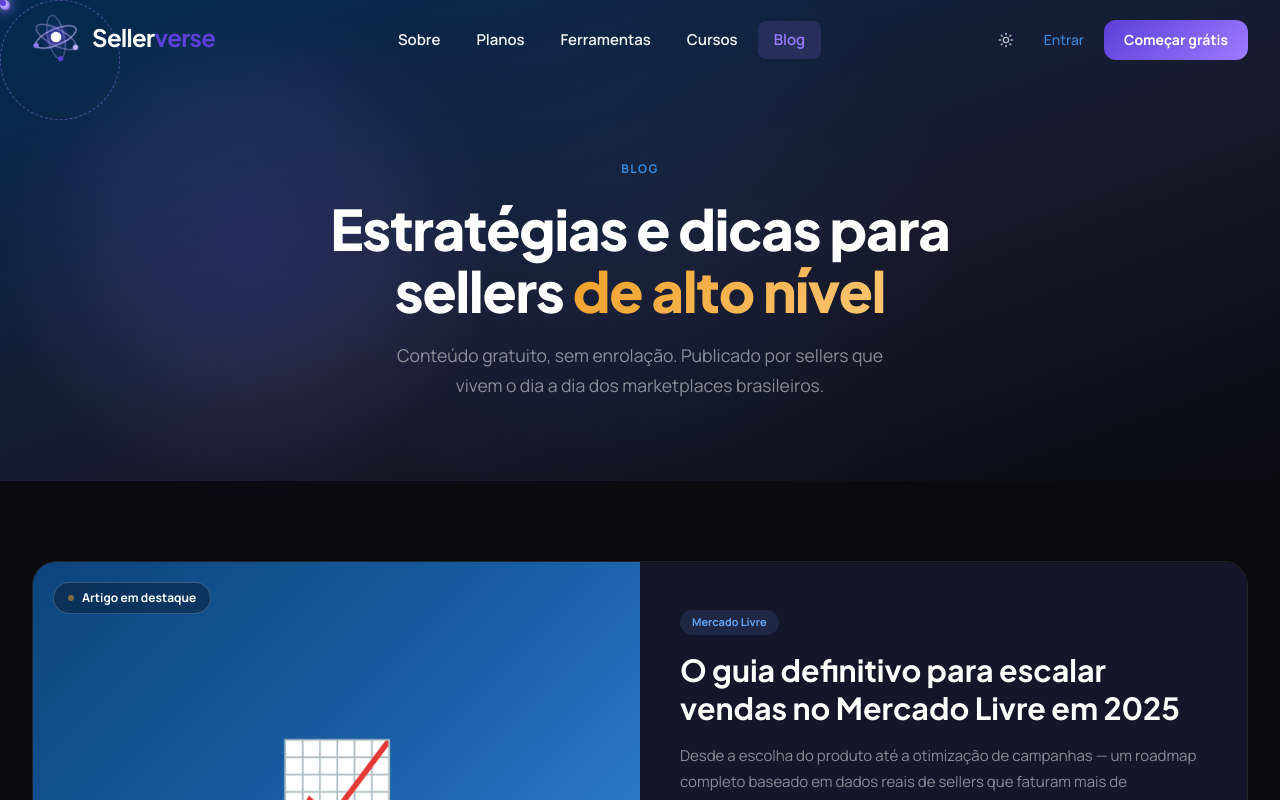
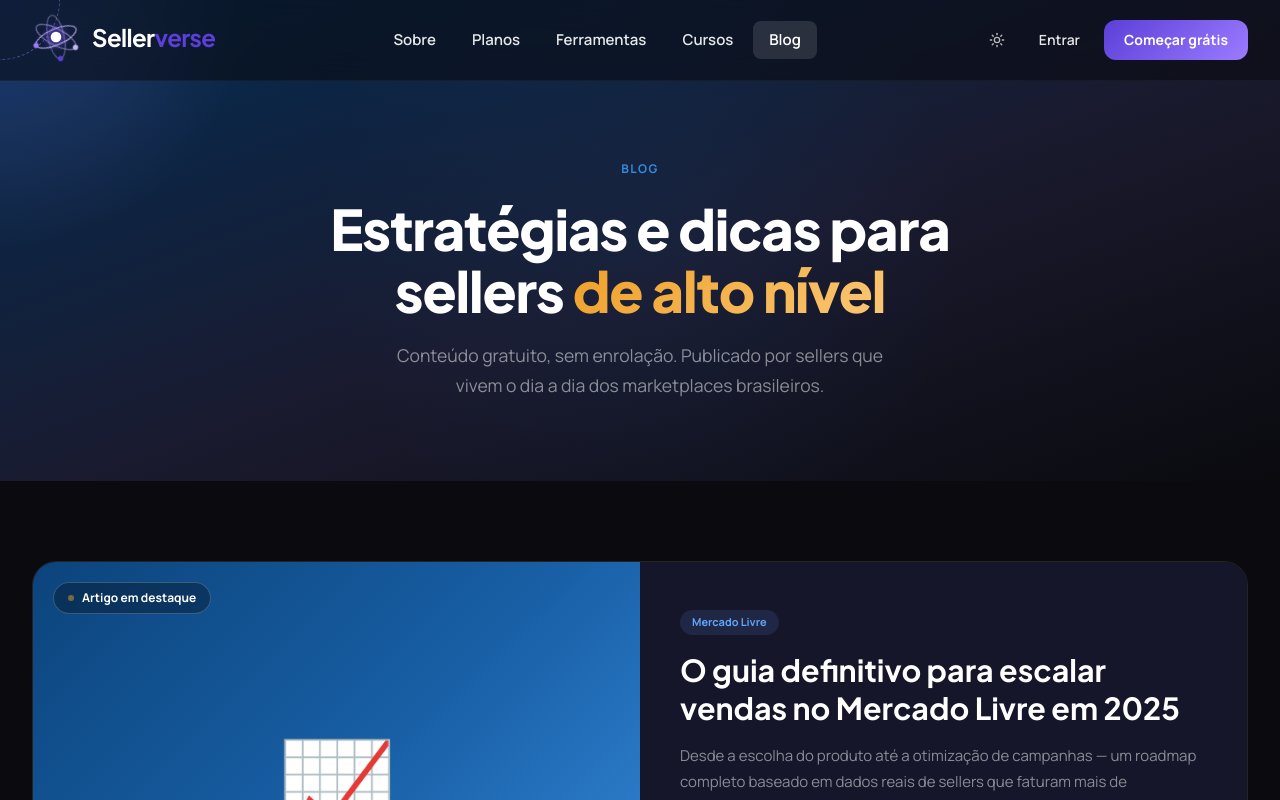
Before and after one commit to enzot-byte/orbit-commerce, a Next.js app: page /blog in a window 1280 px wide. Both pictures are taken after a click on the button "Ativar modo escuro". Shown: the top 800 px of the page. Built offline with nearby package versions, Linux system fonts and the light colour scheme.

Commit message:
fix: cursor orbit mounts via refs (no setState race), theme-aware navbar chrome

```diff
--- a/components/layout/Navbar.tsx
+++ b/components/layout/Navbar.tsx
@@ -173,6 +173,7 @@
   const [scrolled, setScrolled] = useState(false);
   const [drawerOpen, setDrawerOpen] = useState(false);
   const pathname = usePathname();
+  const { theme } = useTheme();
 
   useEffect(() => {
     const handler = () => setScrolled(window.scrollY > 16);
@@ -183,29 +184,43 @@
 
   const closeDrawer = useCallback(() => setDrawerOpen(false), []);
 
-  // Transparent on dark hero pages (home), solid on others
-  const isHome = pathname === "/";
-  const bgScrolled = isHome
-    ? "rgba(10,10,15,0.85)"
-    : "rgba(255,255,255,0.92)";
-  const bgDefault = isHome ? "rgba(0,0,0,0)" : "rgba(255,255,255,0)";
-  const linkColor = isHome
-    ? "text-white hover:text-white"
-    : "text-gray-800 hover:text-gray-900 dark:text-white/95 dark:hover:text-white";
+  // ── Automatic theme-aware chrome ────────────────────────────────────────
+  // Rule: the navbar ALWAYS has a soft backdrop so text is legible over any
+  // page background (dark hero, white panels, half-and-half layouts).
+  // It just gets slightly more opaque once the user scrolls. Color follows
+  // the active theme, not the pathname — this avoids the "invisible header"
+  // flash during dark/light transitions.
+  const isDark = theme === "dark";
+  const bgColor = isDark
+    ? scrolled
+      ? "rgba(10,10,15,0.88)"
+      : "rgba(10,10,15,0.55)"
+    : scrolled
+    ? "rgba(255,255,255,0.92)"
+    : "rgba(255,255,255,0.7)";
+
+  const borderColor = isDark
+    ? scrolled
+      ? "rgba(255,255,255,0.08)"
+      : "rgba(255,255,255,0.04)"
+    : scrolled
+    ? "rgba(15,23,42,0.08)"
+    : "rgba(15,23,42,0.04)";
+
+  const linkColor = isDark
+    ? "text-white/90 hover:text-white"
+    : "text-gray-800 hover:text-gray-950";
 
   return (
     <>
       <motion.header
         className="fixed top-0 left-0 right-0 z-30"
-        animate={{ backdropFilter: scrolled ? "blur(16px)" : "blur(0px)" }}
         style={{
-          backgroundColor: scrolled ? bgScrolled : bgDefault,
-          borderBottom: scrolled
-            ? isHome
-              ? "1px solid rgba(255,255,255,0.08)"
-              : "1px solid rgba(0,0,0,0.07)"
-            : "1px solid transparent",
-          transition: "background-color 0.3s, border-color 0.3s",
+          backgroundColor: bgColor,
+          borderBottom: `1px solid ${borderColor}`,
+          backdropFilter: "blur(14px)",
+          WebkitBackdropFilter: "blur(14px)",
+          transition: "background-color 0.35s ease, border-color 0.35s ease",
         }}
       >
         <div className="container-orbit">
@@ -226,9 +241,9 @@
                     className={cn(
                       "relative px-4 py-2 rounded-lg text-[15px] font-semibold transition-colors",
                       isActive
-                        ? isHome
+                        ? isDark
                           ? "text-white"
-                          : "text-[#5B3FD8] dark:text-[#9B7BFF]"
+                          : "text-[#5B3FD8]"
                         : linkColor
                     )}
                   >
@@ -238,7 +253,7 @@
                         layoutId="nav-active-pill"
                         className={cn(
                           "absolute inset-0 rounded-lg -z-10",
-                          isHome ? "bg-white/15" : "bg-[#5B3FD8]/10 dark:bg-[#9B7BFF]/15"
+                          isDark ? "bg-white/12" : "bg-[#5B3FD8]/12"
                         )}
                         transition={{ type: "spring", stiffness: 400, damping: 35 }}
                       />
@@ -254,10 +269,10 @@
               <Link
                 href="/login"
                 className={cn(
-                  "inline-flex items-center h-8 px-3 rounded-lg text-sm font-medium transition-colors",
-                  isHome
-                    ? "text-white/80 hover:text-white hover:bg-white/10"
-                    : "text-orbit-600 hover:bg-orbit-50 dark:text-orbit-400 dark:hover:bg-orbit-900/30"
+                  "inline-flex items-center h-9 px-4 rounded-lg text-sm font-semibold transition-colors",
+                  isDark
+                    ? "text-white/90 hover:text-white hover:bg-white/10"
+                    : "text-[#5B3FD8] hover:bg-[#5B3FD8]/10"
                 )}
               >
                 Entrar
@@ -278,10 +293,10 @@
               type="button"
               className={cn(
                 "md:hidden flex items-center justify-center w-9 h-9 rounded-xl transition-colors",
-                isHome
-                  ? "text-white/80 hover:text-white hover:bg-white/10"
-                  : "text-gray-700 dark:text-white/80 hover:bg-gray-100 dark:hover:bg-white/10",
-                "focus:outline-none focus-visible:ring-2 focus-visible:ring-orbit-400"
+                isDark
+                  ? "text-white/90 hover:text-white hover:bg-white/10"
+                  : "text-gray-800 hover:bg-gray-100",
+                "focus:outline-none focus-visible:ring-2 focus-visible:ring-[#5B3FD8]"
               )}
               onClick={() => setDrawerOpen(true)}
               aria-label="Abrir menu de navegação"
--- a/components/shared/CustomCursor.tsx
+++ b/components/shared/CustomCursor.tsx
@@ -1,23 +1,30 @@
 "use client";
 
-import { useEffect, useState } from "react";
+import { useEffect, useRef } from "react";
 
 /**
- * Cursor orbit — a soft radial glow following the pointer, with two small
- * satellites orbiting around it. Everything is driven by a single rAF loop
- * and direct style.transform updates (no React re-renders, no framer-motion).
+ * Cursor orbit — a dashed ring and 3 satellites orbiting the pointer,
+ * locked 1:1 to the mouse position (zero delay). Driven by a single rAF
+ * loop writing directly to element refs, no React state, no re-renders.
  *
- * Perf rules:
- * - Single rAF loop — one loop handles mouse + orbit time
- * - GPU transforms only (translate3d + rotate)
- * - pointer-events: none — never blocks clicks
- * - Auto-disabled on touch / coarse pointer / reduced-motion
+ * IMPORTANT implementation note:
+ *   Previously we gated mounting behind `useState(enabled)`. That introduced
+ *   a race: the effect ran once before the DOM nodes existed, found them
+ *   `null`, and bailed out — leaving a stale ring in the top-left corner.
+ *   Now elements are ALWAYS mounted via refs, and the effect just attaches
+ *   the rAF loop.
  */
 export default function CustomCursor() {
-  const [enabled, setEnabled] = useState(false);
+  const rootRef = useRef<HTMLDivElement>(null);
+  const glowRef = useRef<HTMLDivElement>(null);
+  const ringRef = useRef<HTMLDivElement>(null);
+  const sat1Ref = useRef<HTMLDivElement>(null);
+  const sat2Ref = useRef<HTMLDivElement>(null);
+  const sat3Ref = useRef<HTMLDivElement>(null);
 
   useEffect(() => {
     if (typeof window === "undefined") return;
+
     const isTouch =
       "ontouchstart" in window ||
       navigator.maxTouchPoints > 0 ||
@@ -25,40 +32,45 @@
     const reduced = window.matchMedia("(prefers-reduced-motion: reduce)").matches;
     if (isTouch || reduced) return;
 
-    setEnabled(true);
+    const root = rootRef.current;
+    const glow = glowRef.current;
+    const ring = ringRef.current;
+    const sat1 = sat1Ref.current;
+    const sat2 = sat2Ref.current;
+    const sat3 = sat3Ref.current;
+    if (!root || !glow || !ring || !sat1 || !sat2 || !sat3) return;
 
-    const glow = document.getElementById("cursor-glow");
-    const ring = document.getElementById("cursor-ring");
-    const sat1 = document.getElementById("cursor-sat-1");
-    const sat2 = document.getElementById("cursor-sat-2");
-    const sat3 = document.getElementById("cursor-sat-3");
-    if (!glow || !ring || !sat1 || !sat2 || !sat3) return;
+    // Reveal — elements are hidden until the pointer actually moves so
+    // we don't flash anything at (0,0) on initial paint.
+    let revealed = false;
 
-    let targetX = window.innerWidth / 2;
-    let targetY = window.innerHeight / 2;
-    let x = targetX;
-    let y = targetY;
+    let mx = -9999;
+    let my = -9999;
     let raf = 0;
     const start = performance.now();
 
     const onMove = (e: MouseEvent) => {
-      targetX = e.clientX;
-      targetY = e.clientY;
+      mx = e.clientX;
+      my = e.clientY;
+      if (!revealed) {
+        revealed = true;
+        root.style.opacity = "1";
+      }
     };
 
     const loop = (t: number) => {
-      // Buttery lerp follow
-      x += (targetX - x) * 0.2;
-      y += (targetY - y) * 0.2;
+      // 1:1 follow — zero delay
+      const x = mx;
+      const y = my;
 
-      // Soft halo (offset by half its size: 250)
+      // Soft halo (offset by half its 500px box)
       glow.style.transform = `translate3d(${x - 250}px, ${y - 250}px, 0)`;
-      // Thin orbit ring centered on cursor — 60px radius
+      // Dashed orbit ring centered on cursor (120px box, radius 60)
       ring.style.transform = `translate3d(${x - 60}px, ${y - 60}px, 0) rotate(${t * 0.06}deg)`;
 
-      // Three satellites orbiting at different speeds
+      // Three satellites at different speeds + phase offsets
       const elapsed = (t - start) / 1000;
-      const R = 60;
+      const R = 56;
       const a1 = elapsed * 1.8;
       const a2 = elapsed * 1.4 + (Math.PI * 2) / 3;
       const a3 = elapsed * 2.2 + (Math.PI * 4) / 3;
@@ -78,8 +90,6 @@
     };
   }, []);
 
-  if (!enabled) return null;
-
   const dotBase: React.CSSProperties = {
     position: "fixed",
     top: 0,
@@ -88,14 +98,17 @@
     pointerEvents: "none",
     zIndex: 31,
     willChange: "transform",
+    transform: "translate3d(-9999px, -9999px, 0)",
   };
 
   return (
-    <>
-      {/* Soft halo */}
+    <div
+      ref={rootRef}
+      aria-hidden="true"
+      style={{ opacity: 0, transition: "opacity 0.25s ease" }}
+    >
       <div
-        id="cursor-glow"
-        aria-hidden="true"
+        ref={glowRef}
         style={{
           position: "fixed",
           top: 0,
@@ -108,12 +121,11 @@
             "radial-gradient(circle, rgba(91,63,216,0.22) 0%, rgba(155,123,255,0.10) 35%, transparent 70%)",
           mixBlendMode: "screen",
           willChange: "transform",
+          transform: "translate3d(-9999px, -9999px, 0)",
         }}
       />
-      {/* Orbit ring around cursor */}
       <div
-        id="cursor-ring"
-        aria-hidden="true"
+        ref={ringRef}
         style={{
           position: "fixed",
           top: 0,
@@ -125,11 +137,11 @@
           pointerEvents: "none",
           zIndex: 31,
           willChange: "transform",
+          transform: "translate3d(-9999px, -9999px, 0)",
         }}
       />
       <div
-        id="cursor-sat-1"
-        aria-hidden="true"
+        ref={sat1Ref}
         style={{
           ...dotBase,
           width: 10,
@@ -139,8 +151,7 @@
         }}
       />
       <div
-        id="cursor-sat-2"
-        aria-hidden="true"
+        ref={sat2Ref}
         style={{
           ...dotBase,
           width: 8,
@@ -150,8 +161,7 @@
         }}
       />
       <div
-        id="cursor-sat-3"
-        aria-hidden="true"
+        ref={sat3Ref}
         style={{
           ...dotBase,
           width: 6,
@@ -160,6 +170,6 @@
           boxShadow: "0 0 8px rgba(91,63,216,0.9)",
         }}
       />
-    </>
+    </div>
   );
 }
```
